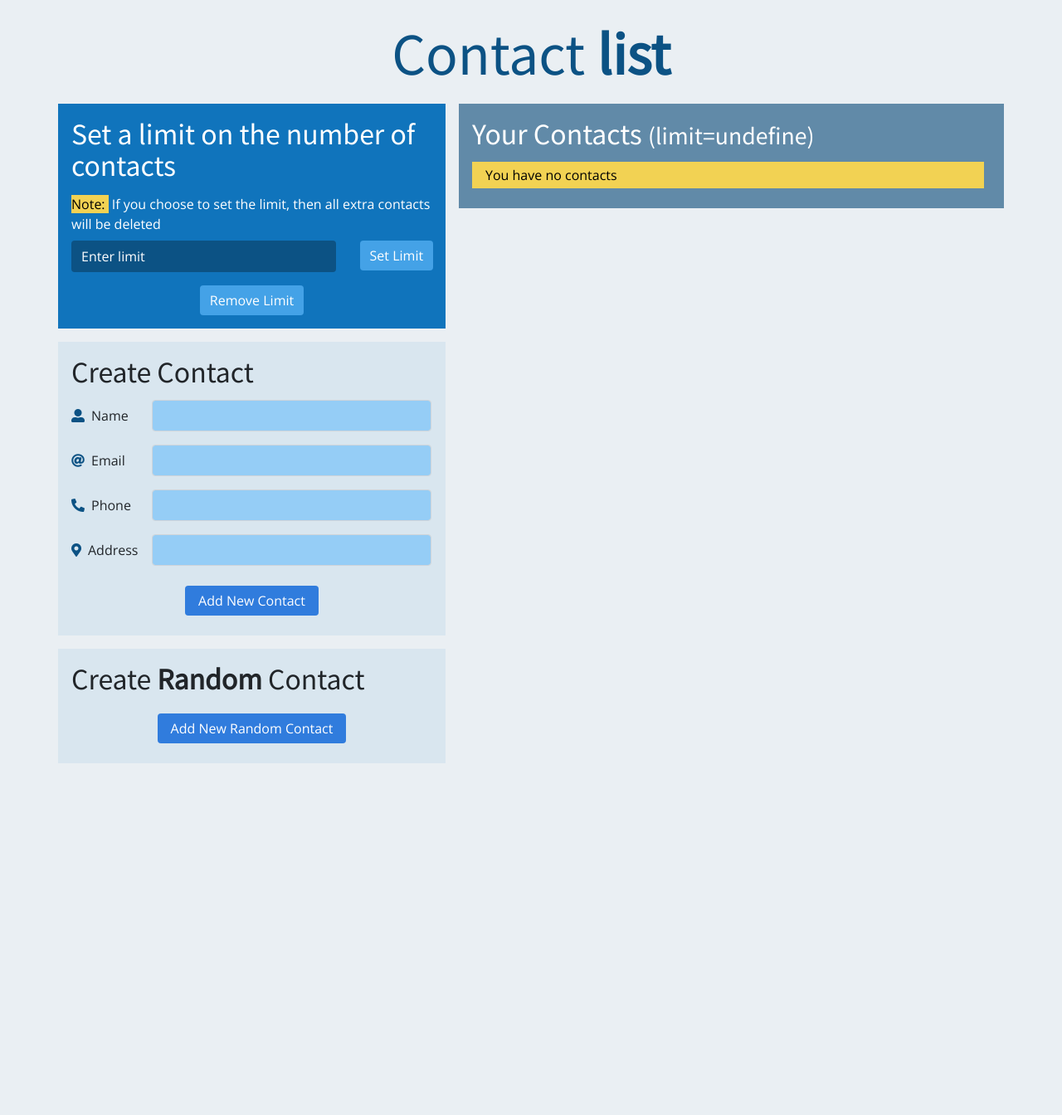
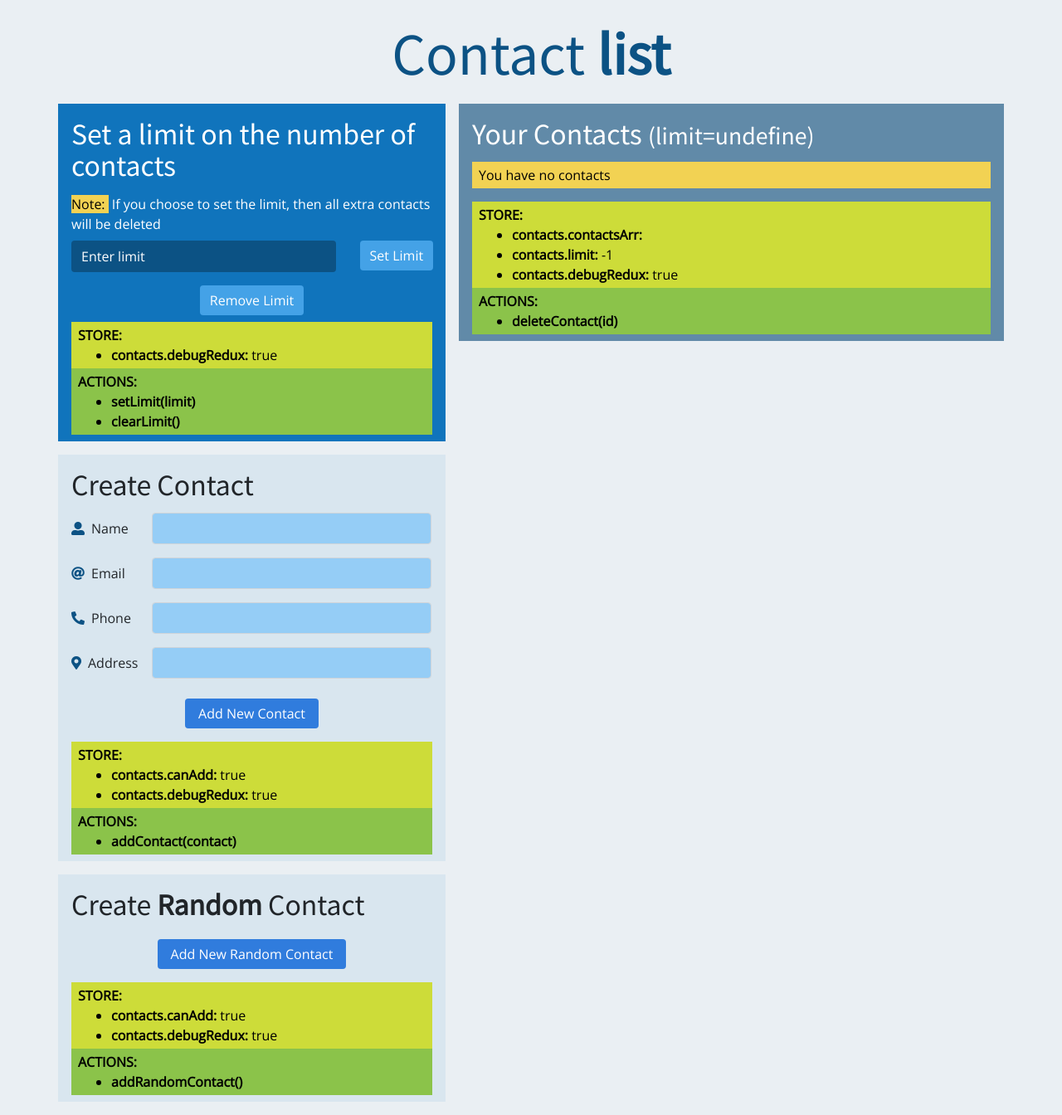
Before and after one commit to IlanitSmul/ContactAppWithRedux, a React (Create React App) app: page / in a window 1280 px wide. Shown: the whole page at 83% size. Before the commit the page ends 936 px from the top, so only its background shows below. Built offline with nearby package versions, Linux system fonts and the light colour scheme.

Commit message:
add redux debuggin mode

```diff
--- a/src/containers/AddContact.js
+++ b/src/containers/AddContact.js
@@ -11,7 +11,28 @@ class AddContact extends Component {
 
     render() {
 
-        let renderedForm = <p className="message">
+        // redux debugging
+        let renderedReduxDebuggin = ''
+        if (this.props.debugRedux) {
+            renderedReduxDebuggin =
+                <div>
+                    <p className="redux-debugging-store py-1 px-2 my-0">
+                        <span className="bolder">STORE:</span>
+                        <ul className="m-0">
+                            <li><span className="bolder">contacts.canAdd: </span>{(this.props.canAdd.toString())}</li>
+                            <li><span className="bolder">contacts.debugRedux: </span>{(this.props.debugRedux.toString())}</li>
+                        </ul>
+                    </p>
+                    <p className="redux-debugging-action py-1 px-2 my-0">
+                        <span className="bolder">ACTIONS:</span>
+                        <ul className="m-0">
+                            <li><span className="bolder">addContact(contact)</span></li>
+                        </ul>
+                    </p>
+                </div>
+        }
+
+        let renderedForm = <p className="message py-1 px-2">
             Unable to add new contact.<br />
             Please delete one of ypur contacts or increase the limit.</p>;
         if (this.props.canAdd) {
@@ -22,6 +43,7 @@ class AddContact extends Component {
             <div className="bright-section mr-2 mb-3 px-3 py-2">
                 <h2 className="pt-2 pb-2">Create Contact</h2 >
                 {renderedForm}
+                {renderedReduxDebuggin}
             </div >
         )
     }
@@ -29,7 +51,8 @@ class AddContact extends Component {
 
 const mapStateToProps = state => {
     return {
-        canAdd: state.contacts.canAdd
+        canAdd: state.contacts.canAdd,
+        debugRedux: state.contacts.debugRedux
     }
 };
 
--- a/src/containers/AddRandomContact.js
+++ b/src/containers/AddRandomContact.js
@@ -6,7 +6,28 @@ class AddRandomContact extends Component {
 
     render() {
 
-        let renderedButton = <p className="message">
+        // redux debugging
+        let renderedReduxDebuggin = ''
+        if (this.props.debugRedux) {
+            renderedReduxDebuggin =
+                <div>
+                    <p className="redux-debugging-store py-1 px-2 my-0">
+                        <span className="bolder">STORE:</span>
+                        <ul className="m-0">
+                            <li><span className="bolder">contacts.canAdd: </span>{(this.props.canAdd.toString())}</li>
+                            <li><span className="bolder">contacts.debugRedux: </span>{(this.props.debugRedux.toString())}</li>
+                        </ul>
+                    </p>
+                    <p className="redux-debugging-action py-1 px-2 my-0">
+                        <span className="bolder">ACTIONS:</span>
+                        <ul className="m-0">
+                            <li><span className="bolder">addRandomContact()</span></li>
+                        </ul>
+                    </p>
+                </div>
+        }
+
+        let renderedButton = <p className="message py-1 px-2">
             Unable to add new contact.<br />
             Please delete one of ypur contacts or increase the limit.</p>;
         if (this.props.canAdd) {
@@ -17,6 +38,7 @@ class AddRandomContact extends Component {
             <div className="bright-section mr-2 mb-3 px-3 py-2">
                 <h2 className="pt-2 pb-2">Create <span className="bolder">Random</span> Contact</h2 >
                 {renderedButton}
+                {renderedReduxDebuggin}
             </div>
         )
     }
@@ -24,7 +46,8 @@ class AddRandomContact extends Component {
 
 const mapStateToProps = state => {
     return {
-        canAdd: state.contacts.canAdd
+        canAdd: state.contacts.canAdd,
+        debugRedux: state.contacts.debugRedux
     }
 };
 
--- a/src/containers/ContactList.js
+++ b/src/containers/ContactList.js
@@ -6,6 +6,28 @@ import Contact from '../components/Contact'
 class ContactList extends Component {
 
     render() {
+
+        // redux debugging
+        let renderedReduxDebuggin = ''
+        if (this.props.debugRedux) {
+            renderedReduxDebuggin =
+                <div>
+                    <p className="redux-debugging-store py-1 px-2 my-0">
+                        <span className="bolder">STORE:</span>
+                        <ul className="m-0">
+                            <li><span className="bolder">contacts.contactsArr: </span>{(this.props.contactsArr.toString())}</li>
+                            <li><span className="bolder">contacts.limit: </span>{(this.props.limit)}</li>
+                            <li><span className="bolder">contacts.debugRedux: </span>{(this.props.debugRedux.toString())}</li>
+                        </ul>
+                    </p>
+                    <p className="redux-debugging-action py-1 px-2 my-0">
+                        <span className="bolder">ACTIONS:</span>
+                        <ul className="m-0">
+                            <li><span className="bolder">deleteContact(id)</span></li>
+                        </ul>
+                    </p>
+                </div>
+        }
 
         let limitText = (this.props.limit < 0) ? 'undefine' : this.props.limit;
 
@@ -16,13 +38,14 @@ class ContactList extends Component {
         </div>
 
         if (this.props.contactsArr.length === 0) {
-            renderedList = <p className="message mb-3 py-1 pl-3 mr-2">You have no contacts</p>
+            renderedList = <p className="message py-1 px-2">You have no contacts</p>
         }
 
         return (
             <div className="middle-bright-section ml-2 px-3 py-2">
                 <h2 className="pt-2 pb-2">Your Contacts <span className="smaller">(limit={limitText})</span></h2>
                 {renderedList}
+                {renderedReduxDebuggin}
             </div>
 
         );
@@ -33,6 +56,7 @@ const mapStateToProps = state => {
     return {
         contactsArr: state.contacts.contactsArr,
         limit: state.contacts.limit,
+        debugRedux: state.contacts.debugRedux
     }
 };
 
--- a/src/containers/LimitContactListSize.js
+++ b/src/containers/LimitContactListSize.js
@@ -10,6 +10,28 @@ class LimitContractListSize extends Component {
     }
 
     render() {
+
+        // redux debugging
+        let renderedReduxDebuggin = ''
+        if (this.props.debugRedux) {
+            renderedReduxDebuggin =
+                <div>
+                    <p className="redux-debugging-store py-1 px-2 my-0">
+                        <span className="bolder">STORE:</span>
+                        <ul className="m-0">
+                            <li><span className="bolder">contacts.debugRedux: </span>{(this.props.debugRedux.toString())}</li>
+                        </ul>
+                    </p>
+                    <p className="redux-debugging-action py-1 px-2 my-0">
+                        <span className="bolder">ACTIONS:</span>
+                        <ul className="m-0">
+                            <li><span className="bolder">setLimit(limit)</span></li>
+                            <li><span className="bolder">clearLimit()</span></li>
+                        </ul>
+                    </p>
+                </div>
+        }
+
         return (
             <div className="dark-section mr-2 mb-3 px-3 py-2">
 
@@ -20,10 +42,18 @@ class LimitContractListSize extends Component {
 
                 <button type="submit" className="btn btn-primary mt-3 mb-2" onClick={this.props.clearLimit}>Remove Limit</button>
 
+                {renderedReduxDebuggin}
+
             </div >
         )
     }
 }
+
+const mapStateToProps = state => {
+    return {
+        debugRedux: state.contacts.debugRedux
+    }
+};
 
 const mapDispatchToProps = disaptch => {
     return {
@@ -31,4 +61,4 @@ const mapDispatchToProps = disaptch => {
         clearLimit: () => { disaptch(clearLimitAction()); },
     }
 }
-export default connect(null, mapDispatchToProps)(LimitContractListSize);
+export default connect(mapStateToProps, mapDispatchToProps)(LimitContractListSize);
--- a/src/index.css
+++ b/src/index.css
@@ -17,6 +17,18 @@ button {
 
 .error-message, .message {
 	background-color: #f2d253;
+	color: black;
+}
+
+.redux-debugging-store {
+	background-color: #cddc39;
+	color: black;
+}
+.redux-debugging-action {
+	background-color: #8bc34a;
+	color: black;
+}
+.redux-debugging-store *, .redux-debugging-action * {
 	color: black;
 }
 
--- a/src/reducers/contacts.js
+++ b/src/reducers/contacts.js
@@ -3,7 +3,8 @@ import * as actionTypes from '../actions/actionsTypes';
 const initialState = {
     contactsArr: [],
     limit: -1,
-    canAdd: true
+    canAdd: true,
+    debugRedux: true
 };
 const reducer = (state = initialState, action) => {
     switch (action.type) {
```
Also changed, not shown: src/reducers/limit.js (deleted, +0 -28 lines).
